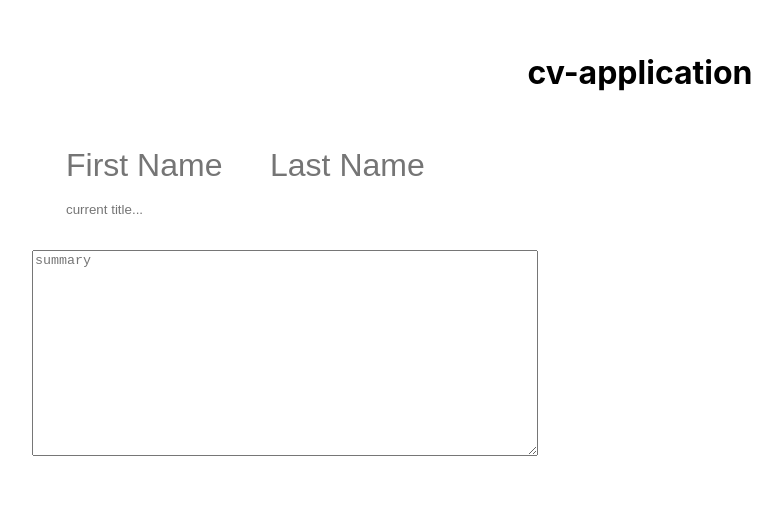
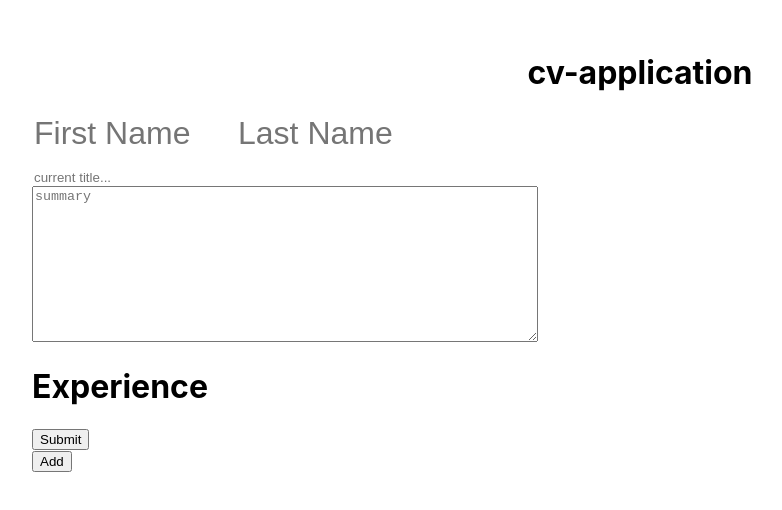
Before and after one commit to hspark220/cv-project, a React (Create React App) app: page / in a window 1280 px wide. Shown: the top 510 px of the page, without its empty margins (0-782 px from the left). Built offline with nearby package versions, Linux system fonts and the light colour scheme.

Commit message:
Create Experience component and sub components

```diff
--- a/src/components/Main.js
+++ b/src/components/Main.js
@@ -1,5 +1,6 @@
 import React, { Component } from 'react';
 import '../styles/Main.css';
+import Experience from './Main/Experience';
 
 class Main extends Component {
     constructor(props) {
@@ -11,6 +12,14 @@ class Main extends Component {
         return (
             <div className='main'>
                 <textarea type="text" placeholder='summary' className='summary'/>
+                <div className='experiences'>
+                    <h1>Experience</h1>
+                    <Experience />
+                    <button className="Add">Add</button>
+                </div>
+                <div className='education'>
+
+                </div>
             </div>
         )
     }
--- /dev/null
+++ b/src/components/Main/Company.js
@@ -0,0 +1,17 @@
+import React, { Component } from "react";
+
+class Company extends Component {
+    constructor(props) {
+        super(props);
+    }
+
+    render () {
+        return(
+            <div className="company">
+
+            </div>
+        )
+    }
+}
+
+export default Company;
--- /dev/null
+++ b/src/components/Main/Date.js
@@ -0,0 +1,18 @@
+import React, { Component } from "react";
+
+class Date extends Component {
+    constructor(props) {
+        super(props);
+    }
+
+    render () {
+
+        return (
+            <div className="date">
+
+            </div>
+        )
+    }
+}
+
+export default Date;
--- /dev/null
+++ b/src/components/Main/Experience.js
@@ -0,0 +1,26 @@
+import React, { Component } from "react";
+import Date from './Date.js';
+import Company from "./Company.js";
+import Role from "./Role.js";
+
+class Experience extends Component {
+    constructor(props) {
+        super(props);
+    }
+
+    render () {
+
+        return (
+            <div className="experience">
+                <Date />
+                <Company />
+                <Role />
+                <button type="submit" className="submit">Submit</button>
+            </div>
+        )
+
+    }
+
+}
+
+export default Experience;
--- /dev/null
+++ b/src/components/Main/Role.js
@@ -0,0 +1,19 @@
+import React, {Component } from "react";
+
+class Role extends Component {
+    constructor(props) {
+        super(props);
+    }
+
+    render () {
+
+        return(
+            <div className="role">
+
+            </div>
+        )
+
+    }
+}
+
+export default Role;
--- a/src/styles/Header.css
+++ b/src/styles/Header.css
@@ -5,7 +5,7 @@
     "firstName lastName"
     "currentTitle currentTitle";
     row-gap: 1rem;
-    padding: 2rem;
+
 }
 .name input{
     font-size: 2rem;
--- a/src/styles/Main.css
+++ b/src/styles/Main.css
@@ -1,4 +1,4 @@
 .summary {
     width: 500px;
-    height: 200px;
+    height: 150px;
 }
```
